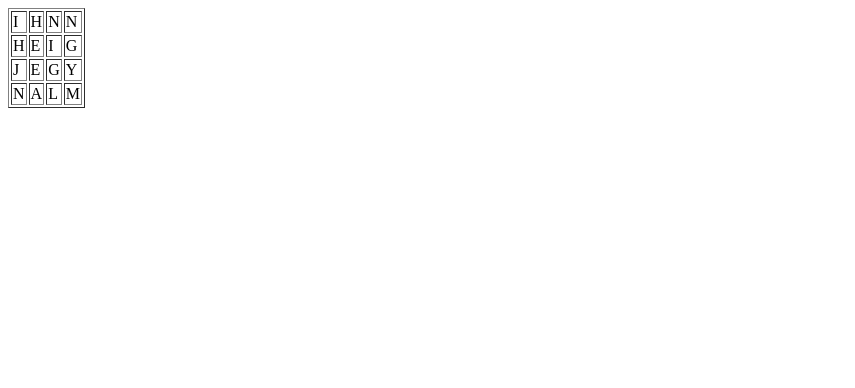
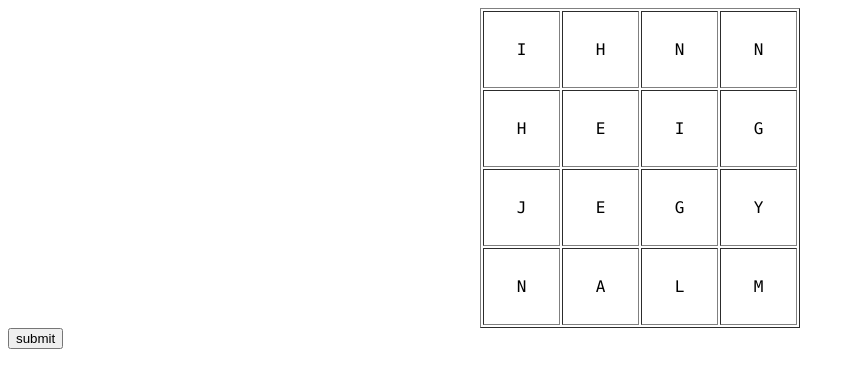
Before and after one commit to melonicedtea/Boggle, a plain HTML site: page index.html in a window 1280 px wide. Shown: the whole page, without its empty margins (0-855 px from the left). Drawn offline with Linux system fonts and the light colour scheme.

Commit message:
Added select, deselect, styling, button

```diff
--- a/boggle.js
+++ b/boggle.js
@@ -19,7 +19,7 @@ let dice = [
 
 let board = "";
 
-$.each(dice, function (i, die) {
+$(dice).each( function (i, die) {
   board += die[Math.floor(Math.random() * 5)];
 });
 
@@ -30,20 +30,102 @@ let field = [
   [board[12], board[13], board[14], board[15]],
 ];
 
-let table_body = '<table border="1">';
+let table_body = '<table id="board" border="1">';
 
 for (let i = 0; i < field.length; i++) {
-  table_body += "<tr>";
+  table_body += '<tr>';
 
   for (let j = 0; j < field.length; j++) {
-    table_body += "<td>";
+    table_body += '<td class="cell">' ;
     table_body += field[i][j];
-    table_body += "</td>";
+    table_body += '</td>';
   }
-  table_body += "</tr>";
+  table_body += '</tr>';
 }
-table_body += "</table>";
+table_body += '</table>';
 
+// button
+let button = '<input id="button-submit" type="button" value="submit"/>';
+
+let string = "";
+
+function submit() {
+  string = '<div>' + string + '</div>'
+  $("body").append(string);
+}
+
+function addToString(e) {
+  string += e;
+}
+
+function removeFromString(e) {
+  string = string.replace(e, '');
+}
+
+function select(e){
+  if ($(e).css("background-color") == "rgb(255, 0, 0)") {
+    $(e).css({
+      "background-color": "transparent",
+
+    });
+    removeFromString($(e).text());
+  } else {
+    $(e).css({
+      "background-color": "red",
+
+    });
+    addToString($(e).text());
+  }
+}
+
+// onready
 $(document).ready(function () {
-  $("#tableDiv").html(table_body);
+  // append html
+  $("body").append(table_body);
+  $("body").append(button);
+
+  //document css
+  $("html").css({
+    "font-family": "'Lucida Console', Courier, monospace",
+
+
+
+  });
+
+  // board/table css
+  $("#board").css({
+    "-webkit-touch-callout": "none",
+    "-webkit-user-select": "none",
+    "-khtml-user-select": "none",
+    "-moz-user-select": "none",
+    "-ms-user-select": "none",
+    "user-select": "none",
+
+    "margin-left": "auto",
+    "margin-right": "auto",
+
+    "table-layout": "fixed",
+    "height" : "320px",
+    "width" : "320px",
+
+    "text-align": "center",
+  });
+
+  // cell css
+  $("#board .cell").css({
+    "cursor":"pointer",
+
+  });
+
+  // cell click
+  $("#board .cell").click(function (e) {
+    select(this);
+    e.preventDefault();
+  });
+  // button submit click
+  $("#button-submit").click(function (e) {
+    submit();
+    e.preventDefault();
+
+  });
 });
--- a/index.html
+++ b/index.html
@@ -9,10 +9,6 @@
 </head>
 
 <body>
-    <div id="fieldDiv"></div>
-    <div id="tableDiv">
-        table
-    </div>
 </body>
 
 </html>
```
